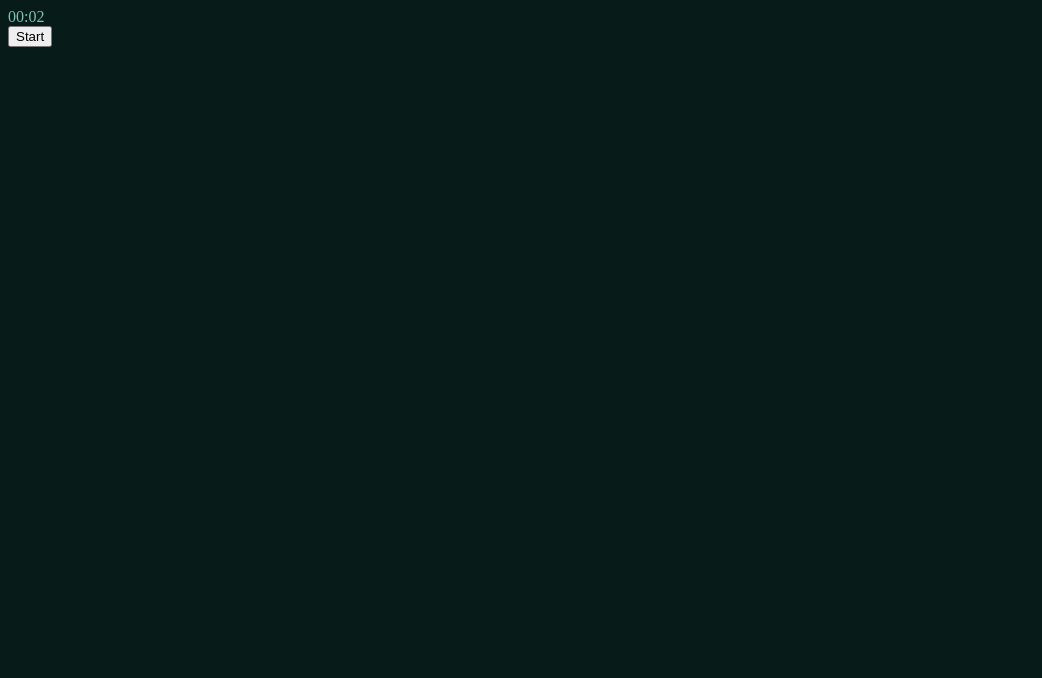
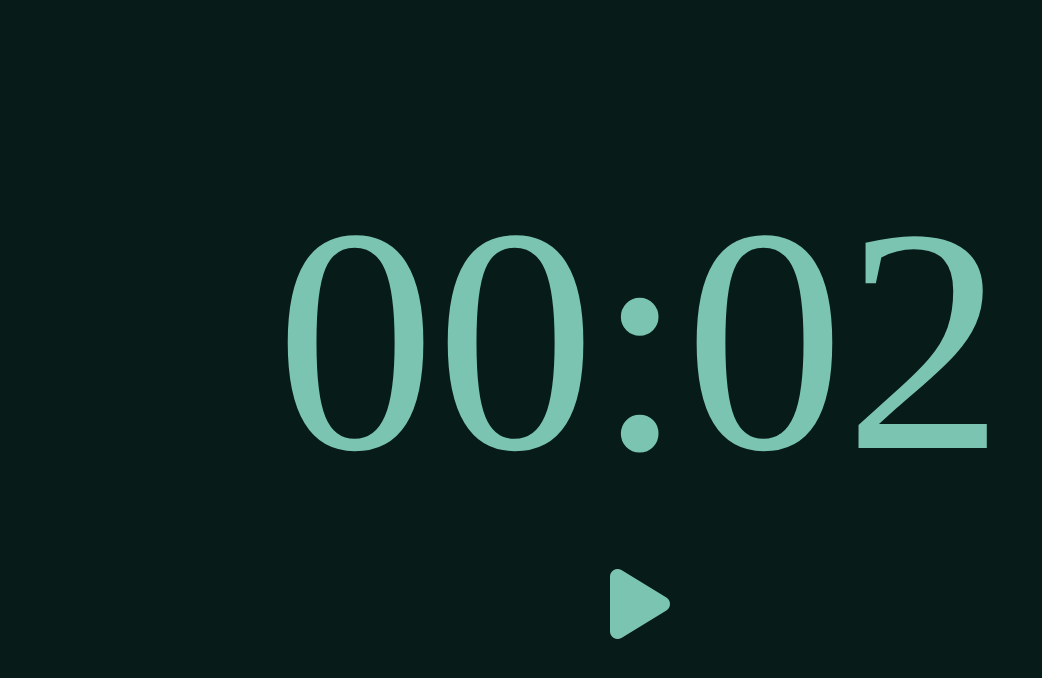
Before and after one commit to andreas-solomou95/pomodoro-js, a plain HTML site: page index.html in a window 1280 px wide. Shown: the whole page, without its empty margins (0-1042 px from the left). Drawn offline with Linux system fonts and the light colour scheme.

Commit message:
fancy styling

```diff
--- a/index.html
+++ b/index.html
@@ -8,11 +8,19 @@
     <link rel="stylesheet" href="style.css">
 </head>
 <body>
-    <div id="timer"></div>
-    <div id="controls-container">
-        <button class="start" onclick="start()">Start</button>
-        <button class="pause" onclick="pause()">Pause</button>
-        <button class="stop" onclick="stop()">Stop</button>
+    <div class="container">
+        <div id="timer"></div>
+        <div id="controls-container">
+            <button class="start" onclick="start()">
+                <svg xmlns="http://www.w3.org/2000/svg" height="16" width="12" viewBox="0 0 384 512"><!--!Font Awesome Free 6.5.1 by @fontawesome - https://fontawesome.com License - https://fontawesome.com/license/free Copyright 2023 Fonticons, Inc.--><path d="M73 39c-14.8-9.1-33.4-9.4-48.5-.9S0 62.6 0 80V432c0 17.4 9.4 33.4 24.5 41.9s33.7 8.1 48.5-.9L361 297c14.3-8.7 23-24.2 23-41s-8.7-32.2-23-41L73 39z"/></svg>
+            </button>
+            <button class="pause" onclick="pause()">
+                <svg xmlns="http://www.w3.org/2000/svg" height="16" width="10" viewBox="0 0 320 512"><!--!Font Awesome Free 6.5.1 by @fontawesome - https://fontawesome.com License - https://fontawesome.com/license/free Copyright 2023 Fonticons, Inc.--><path d="M48 64C21.5 64 0 85.5 0 112V400c0 26.5 21.5 48 48 48H80c26.5 0 48-21.5 48-48V112c0-26.5-21.5-48-48-48H48zm192 0c-26.5 0-48 21.5-48 48V400c0 26.5 21.5 48 48 48h32c26.5 0 48-21.5 48-48V112c0-26.5-21.5-48-48-48H240z"/></svg>
+            </button>
+            <button class="stop" onclick="stop()">
+                <svg xmlns="http://www.w3.org/2000/svg" height="16" width="12" viewBox="0 0 384 512"><!--!Font Awesome Free 6.5.1 by @fontawesome - https://fontawesome.com License - https://fontawesome.com/license/free Copyright 2023 Fonticons, Inc.--><path d="M0 128C0 92.7 28.7 64 64 64H320c35.3 0 64 28.7 64 64V384c0 35.3-28.7 64-64 64H64c-35.3 0-64-28.7-64-64V128z"/></svg>
+            </button>
+        </div>
     </div>
 </body>
 </html>
--- a/style.css
+++ b/style.css
@@ -2,6 +2,8 @@ body {
     transition: background-color 0.2s linear;
     background-color: #071b18;
     color: #7ac4b1;
+    margin: 0;
+    padding: 0;
 }
 
 body.brake {
@@ -9,9 +11,25 @@ body.brake {
     color: #9999ff;
 }
 
-/* body.idle button.start {
-    display: block;
-} */
+.container {
+    display: flex;
+    flex-direction: column;
+    align-items: center;
+    justify-content: center;
+    height: 100vh;
+    width: 100vw;
+}
+
+#timer {
+    font-size: 40vmin;
+    box-sizing: border-box;
+}
+
+#controls-container {
+    text-align: center;
+    height: 10vmin;
+    margin-top: 5vmin;
+}
 
 #controls-container.idle button.pause,
 #controls-container.idle button.stop {
@@ -25,3 +43,28 @@ body.brake {
 #controls-container.paused button.pause {
     display: none;
 }
+
+button {
+    padding: 0;
+    margin: 0 5vmin;
+    border: none;
+    background: transparent;
+    color: inherit;
+    height: 100%;
+    width: auto;
+    font-size: 0;
+    box-sizing: border-box;
+    cursor: pointer;
+}
+
+button svg {
+    height: 100%;
+    width: 100%;
+    fill: #7ac4b1;
+}
+
+.brake button svg {
+    height: 100%;
+    width: 100%;
+    fill: #9999ff;
+}
```
